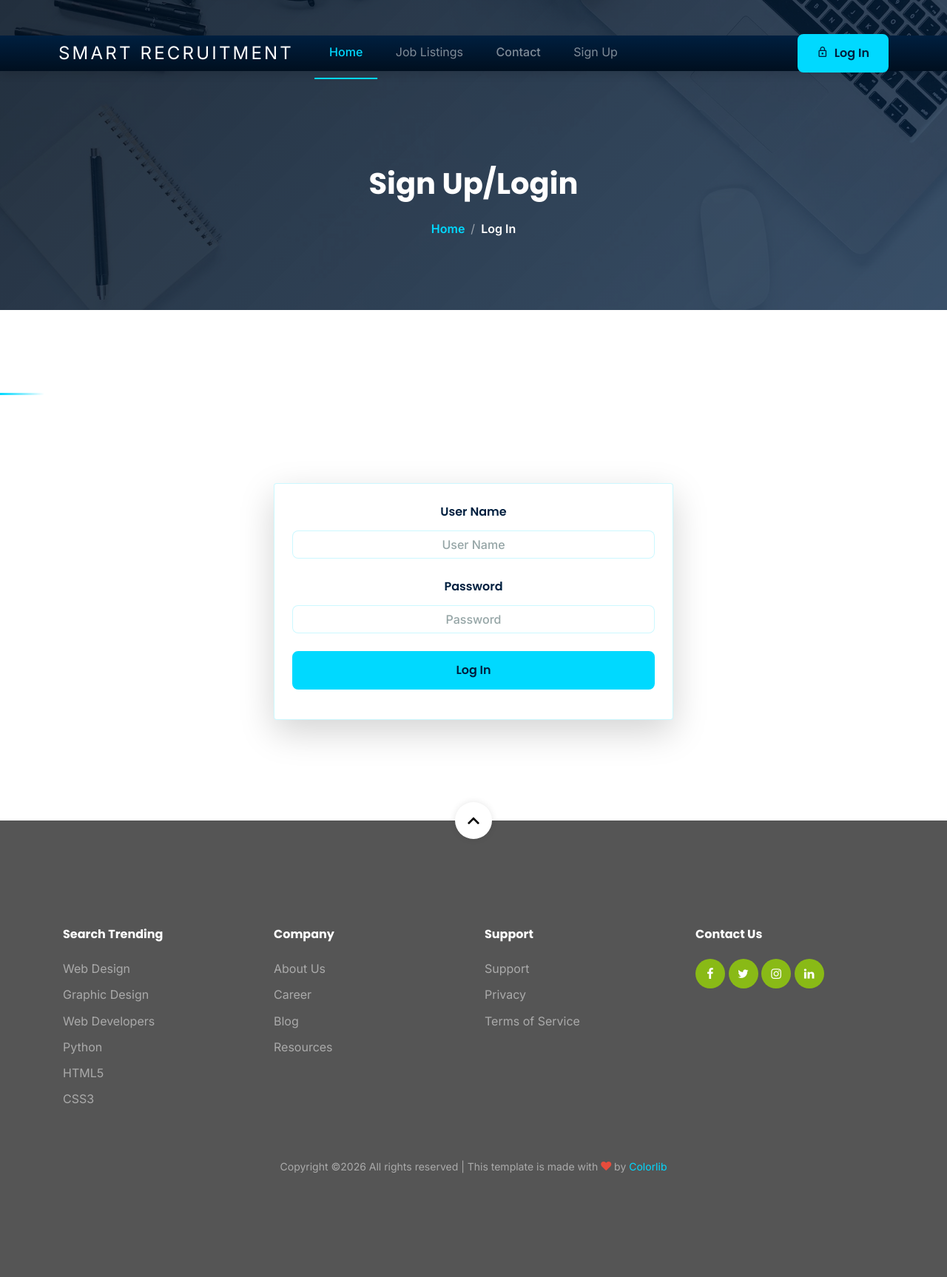
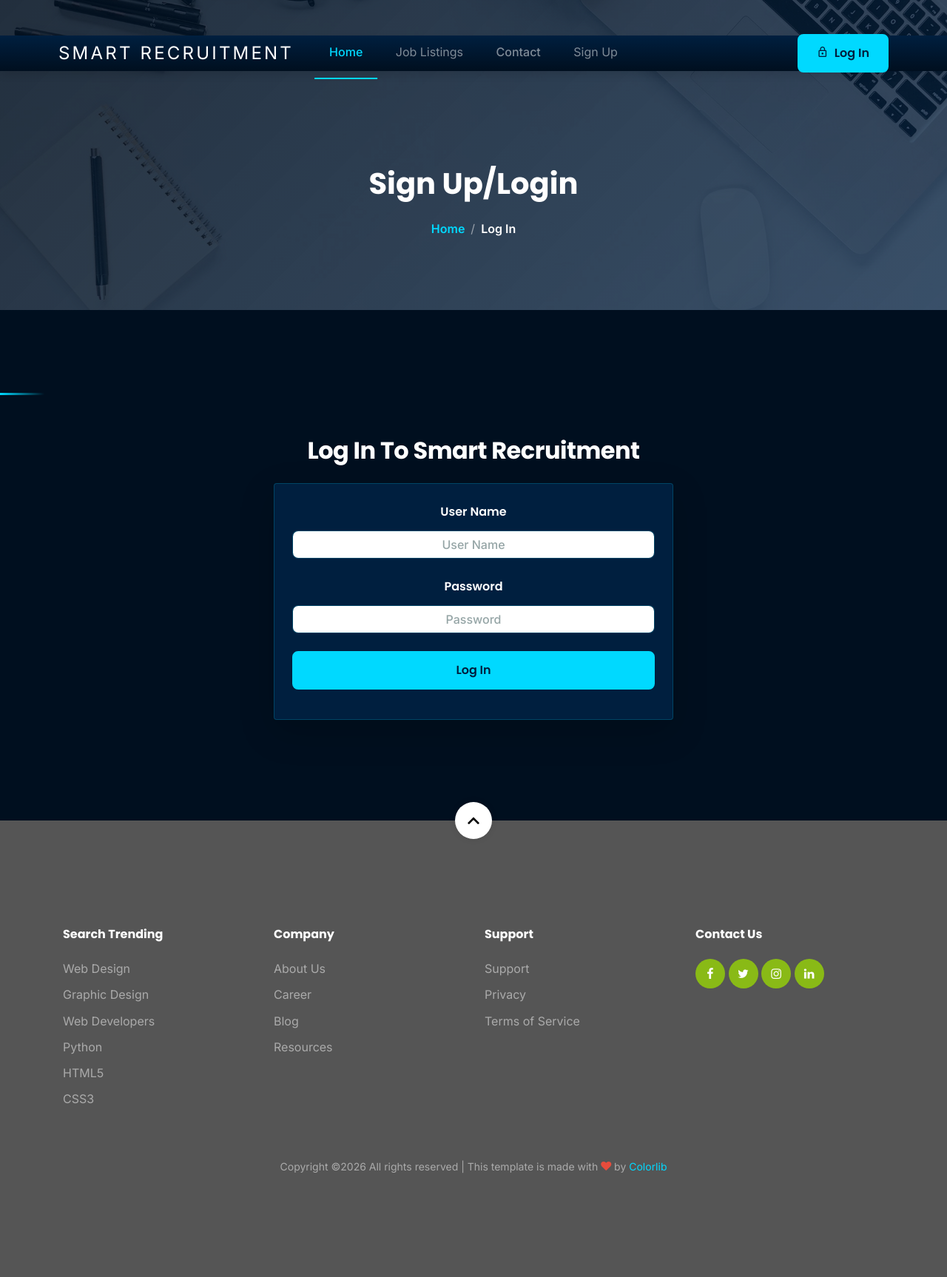
Before and after one commit to TheUnshackled1/Smart-Recruitment-and-Resume-Ranking-System-Using-Machine-Learning, a Django app: page /login.html in a window 1280 px wide. Shown: the whole page at 74% size. Run offline with Django 3.2, Linux system fonts and the light colour scheme; some libraries are stand-ins or nearby versions; some web fonts are replaced.

Commit message:
Enhance styles for improved visibility and consistency across forms and sections

```diff
--- a/mysite/static/mysite/css/style.css
+++ b/mysite/static/mysite/css/style.css
@@ -434,7 +434,8 @@
   padding-top: 7rem;
   padding-bottom: 7rem;
   position: relative;
-  z-index: 2; }
+  z-index: 2;
+  background-color: var(--color-dark-navy, #000F1F) !important; }
   @media (max-width: 991.98px) {
     .site-section {
       padding-top: 3rem;
@@ -574,7 +575,7 @@
       left: 0;
       right: 0;
       bottom: 0;
-      background: rgba(137, 186, 22, 0.9);
+      background: linear-gradient(135deg, rgba(0, 15, 31, 0.85) 0%, rgba(0, 31, 63, 0.75) 100%) !important;
       z-index: 1; }
     .bg-image.overlay-primary > .container {
       position: relative;
@@ -588,7 +589,7 @@
       left: 0;
       right: 0;
       bottom: 0;
-      background: rgba(137, 186, 22, 0.9);
+      background: linear-gradient(135deg, rgba(0, 15, 31, 0.85) 0%, rgba(0, 31, 63, 0.75) 100%) !important;
       z-index: 1; }
     .bg-image.overlay-blue > .container {
       position: relative;
@@ -2173,26 +2174,28 @@
 }
 
 /* Form Container */
-.site-section form.border {
+.site-section form.border,
+.site-section form.border.bg-white,
+.site-section form.border.bg-light {
   border-color: rgba(0, 217, 255, 0.2) !important;
-  background: rgba(255, 255, 255, 0.97);
+  background: var(--color-navy, #001F3F) !important;
   backdrop-filter: blur(10px);
   border-radius: 12px;
 }
 
+/* Style headers and borders inside the form */
+.site-section form.border h3,
+.site-section form.border .border-bottom {
+  color: var(--color-white, #FFFFFF) !important;
+  border-bottom-color: rgba(255, 255, 255, 0.1) !important;
+}
+
 .site-section h2 {
-  color: var(--color-navy, #001F3F);
+  color: var(--color-white, #FFFFFF) !important;
   font-family: var(--font-display);
   font-weight: var(--weight-bold);
   font-size: var(--text-h2);
   letter-spacing: -0.5px;
-}
-
-/* Ensure h2 is white on dark backgrounds or if text-white is explicitly used */
-.site-section.bg-dark h2,
-.site-section[style*="background"] h2,
-.site-section h2.text-white {
-  color: #FFFFFF !important;
 }
 
 /* Responsive adjustments */
@@ -2202,7 +2205,7 @@
   }
 }
 
-/* Light form specific overrides to fix text and input element colors */
+/* Form specific overrides to fix text and input element colors */
 .site-section form.border label.form-label,
 .site-section form.border label,
 .site-section form.border .form-group label,
@@ -2212,7 +2215,7 @@
 .site-section form.border.bg-light label.form-label,
 .site-section form.border.bg-light label,
 .site-section.bg-light form.border label {
-  color: var(--color-navy, #001F3F) !important; /* Force dark labels to match the light form background */
+  color: #FFFFFF !important; /* Force white labels to match the dark form background */
   font-family: var(--font-display, "Poppins", sans-serif) !important;
   font-weight: 600 !important;
 }
--- a/mysite/templates/mysite/contact.html
+++ b/mysite/templates/mysite/contact.html
@@ -3,12 +3,12 @@
 
 {% block body %}
     <style>
-      /* Labels inside the site-section (white background) should be dark navy */
+      /* Labels inside the site-section (dark navy background) should be white */
       .site-section label.form-label,
       .site-section label,
       .site-section .form-group label,
       .site-section .row.form-group label {
-        color: var(--color-navy, #001F3F) !important;
+        color: #FFFFFF !important;
         text-align: center !important;
         display: block !important;
         width: 100% !important;
--- a/mysite/templates/mysite/login.html
+++ b/mysite/templates/mysite/login.html
@@ -5,12 +5,12 @@
 
 {% block body %}
     <style>
-      /* Force dark navy color and center alignment for all form labels to bypass browser caching */
+      /* Force white color and center alignment for all form labels to bypass browser caching */
       .site-section label.form-label,
       .site-section label,
       .site-section .form-group label,
       .site-section .row.form-group label {
-        color: var(--color-navy, #001F3F) !important;
+        color: #FFFFFF !important;
         text-align: center !important;
         display: block !important;
         width: 100% !important;
```
Also changed, not shown: 1 other file.
